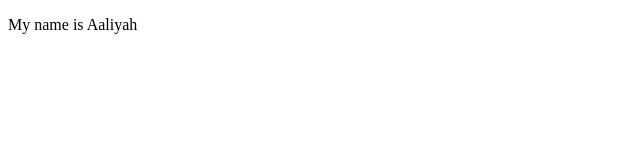
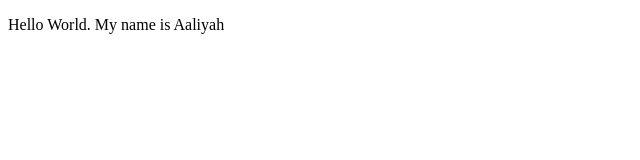
Before and after one commit to aaliyahxiong/aaliyahxiong.github.io, a plain HTML site: page index.html in a window 1280 px wide. Shown: the whole page, without its empty margins (0-640 px from the left). Drawn offline with Linux system fonts and the light colour scheme.

Commit message:
Add files via upload

```diff
--- a/index.html
+++ b/index.html
@@ -13,7 +13,7 @@
 
 	<body>
 
-		<p> My name is Aaliyah </p>
+		<p> Hello World. My name is Aaliyah </p>
 
 	</body>
 
```
